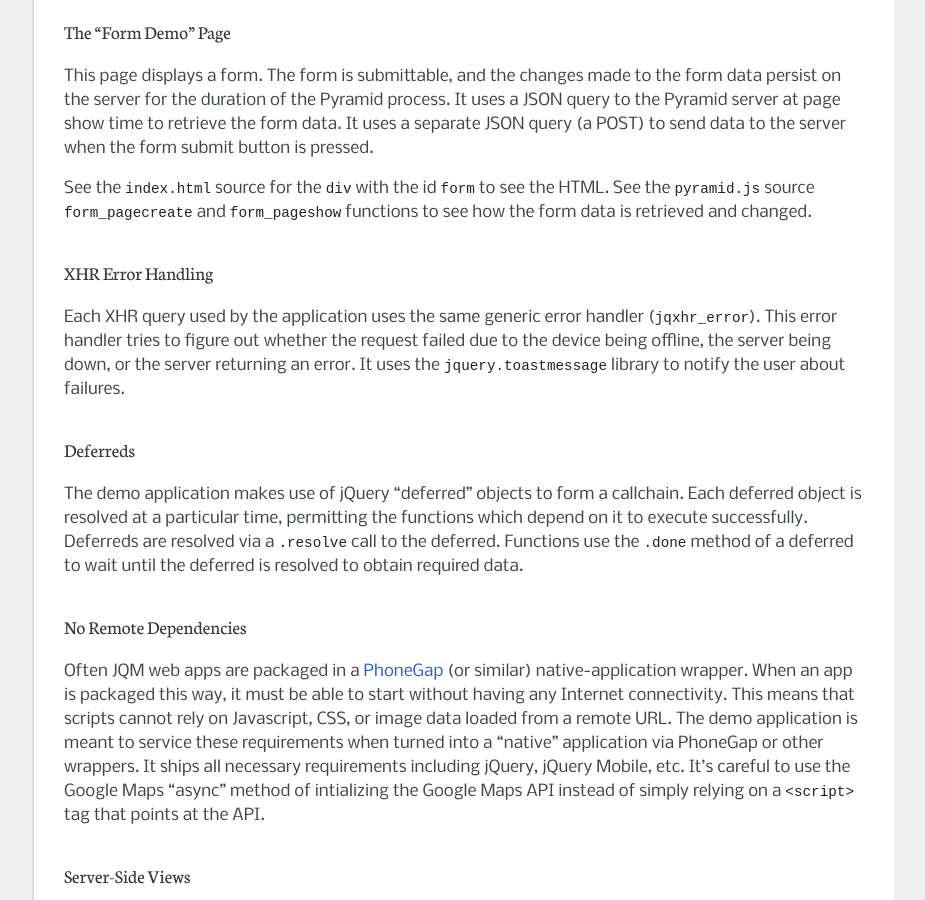
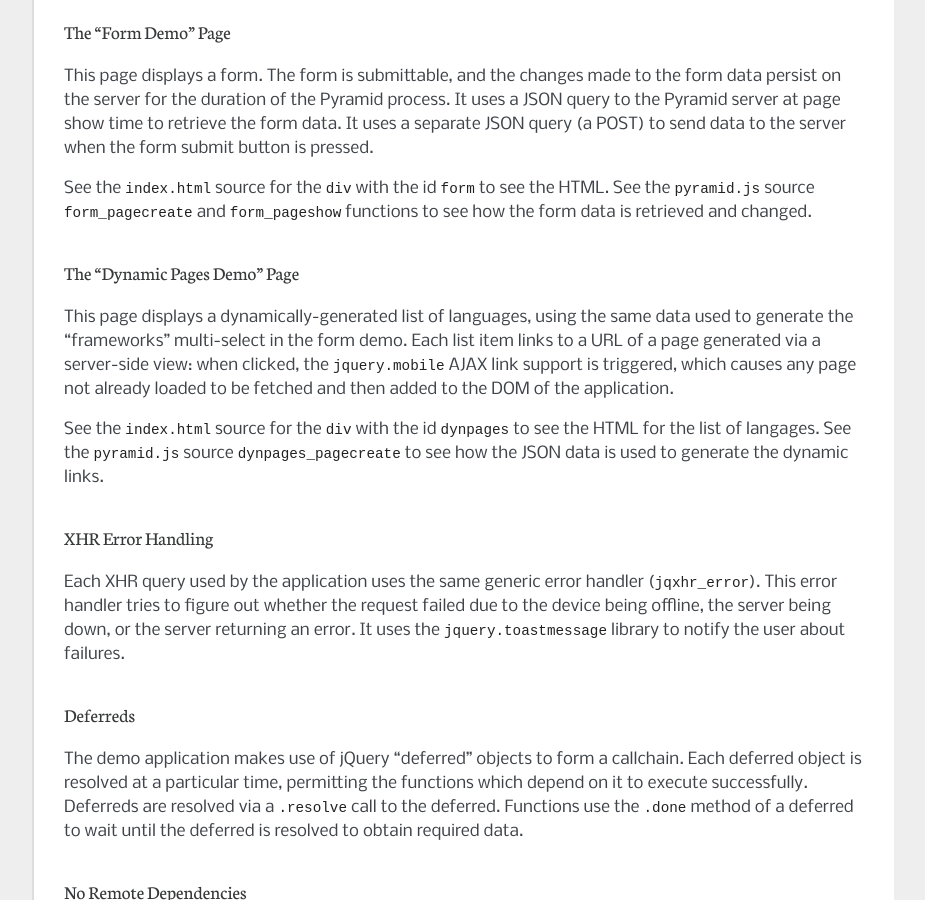
Before and after one commit to Pylons/pyramid_jqm, a Sphinx documentation site: the page built from docs/index.rst, in a window 1280 px wide and 900 px high, scrolled down 1835 px. Shown: the whole window, without its empty margins (198-1123 px from the left). Built offline with Sphinx 7.4.7, drawn with Linux system fonts in a browser that asks for light colours; some of the changed text lies outside the part shown.

Commit message:
Document the dynamic page demo.

```diff
--- a/docs/index.rst
+++ b/docs/index.rst
@@ -97,6 +97,22 @@ HTML.  See the ``pyramid.js`` source ``form_pagecreate`` and
 ``form_pageshow`` functions to see how the form data is retrieved and
 changed.
 
+The "Dynamic Pages Demo" Page
+~~~~~~~~~~~~~~~~~~~~~~~~~~~~~
+
+This page displays a dynamically-generated list of languages, using the
+same data used to generate the "frameworks" multi-select in the form demo.
+Each list item links to a URL of a page generated via a server-side view:
+when clicked, the ``jquery.mobile`` AJAX link support is triggered, which
+causes any page not already loaded to be fetched and then added to the DOM
+of the application.
+
+See the ``index.html`` source for the ``div`` with the id ``dynpages`` to see
+the HTML for the list of langages.  See the ``pyramid.js`` source
+``dynpages_pagecreate``  to see how the JSON data is used to generate the
+dynamic links.
+
+
 XHR Error Handling
 ~~~~~~~~~~~~~~~~~~
 
```
